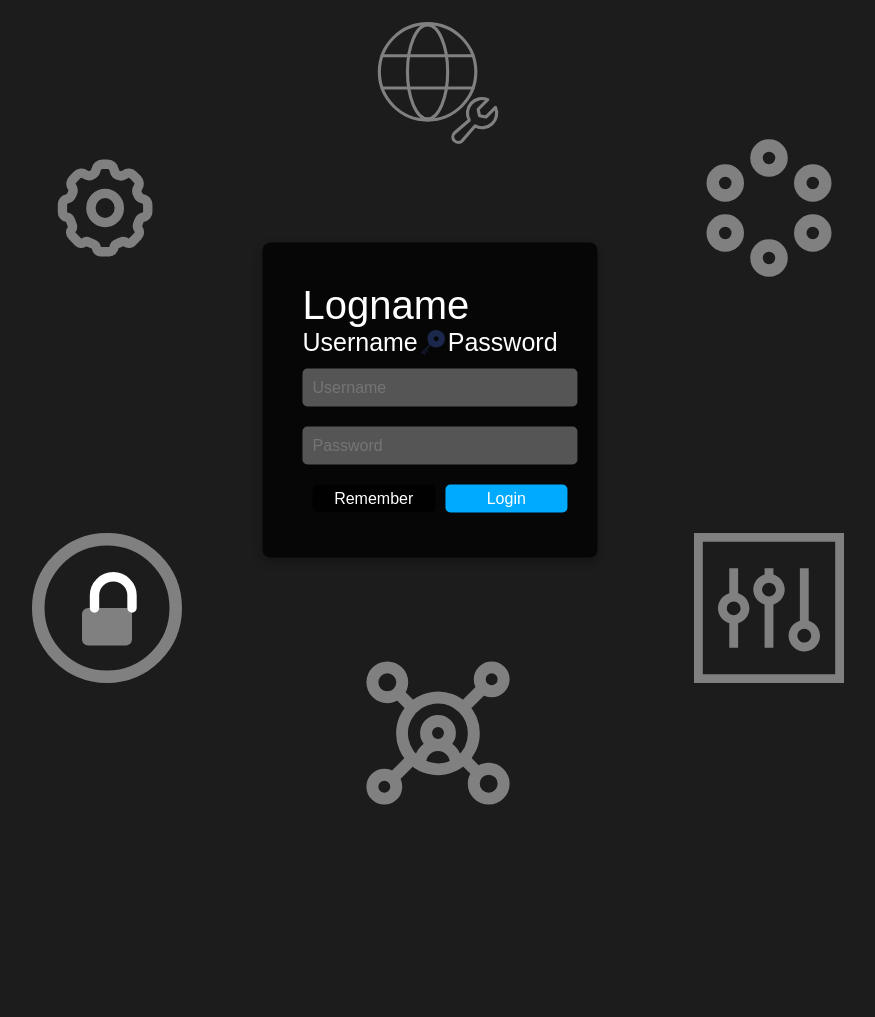
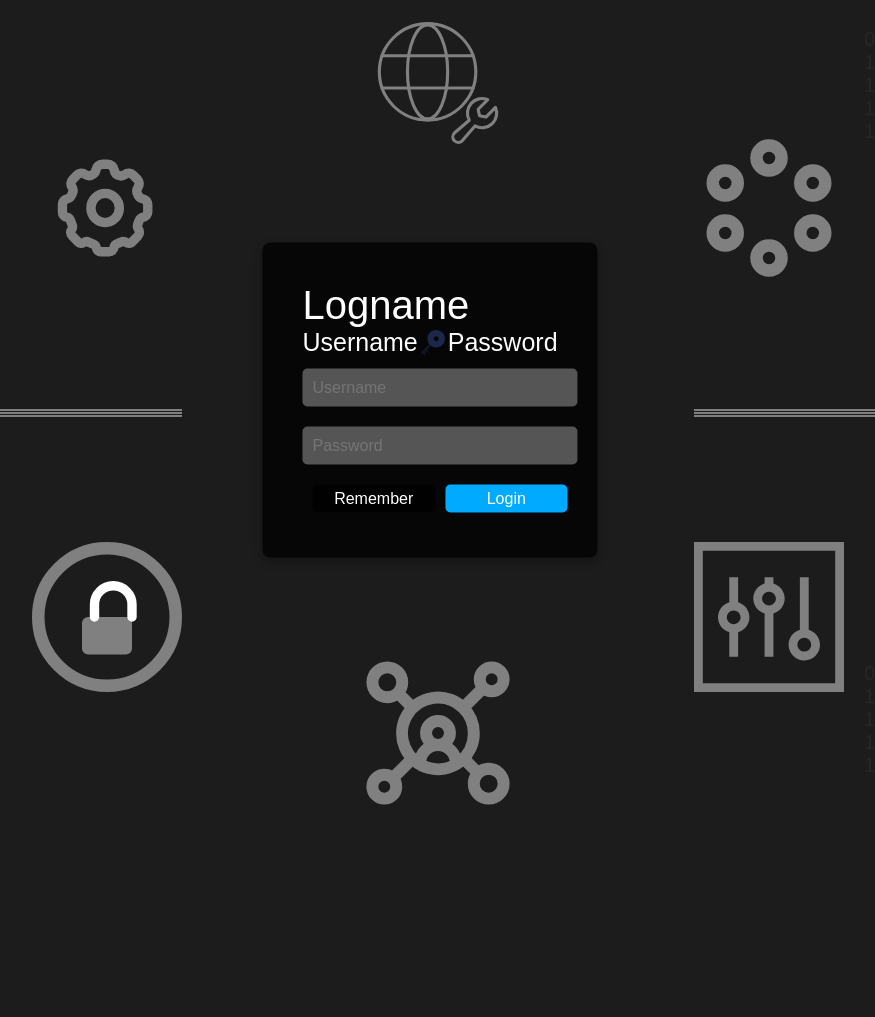
Before and after one commit to yimiponce01/login-construccion, a PHP site: page / in a window 1280 px wide. Shown: the whole page, without its empty margins (210-1085 px from the left). Before the commit the page ends 805 px from the top, so only its background shows below. Run offline with PHP 8.4, Linux system fonts and the light colour scheme.

Commit message:
inclusion de lineas

```diff
--- a/index.html
+++ b/index.html
@@ -12,13 +12,21 @@
     <div class="container-login">
         <div class="left-col">
             <div class="first-content">
+                <div class="content-binary content-binary-1">
                     <span class="binary">
-                    0 1 0 1 1 0 1 0 0 1 0 1 0 1 1 0 0 1 0 1 1 0 1 0 1 0 1 0 1 1 0 1 0 0 1 0 1 0 1 1 0 0 1 0 1 0 1 0 1 0
+                        0 1 0 1 0 1 0 0 1 1 0 1 0 0 1 0 1 0 1 1 0 0 1 0 1 1 0 1 0 1 0 1 0 1 1 0 1 0 0 1 0 1 0 1 1 0 0 1 0 1 0 1 0 1 0
                     </span>
+                </div>
+                <div class="line">
+                    <div class="child-line"></div>
+                    <div class="child-line"></div>
+                    <div class="child-line"></div>
+                </div>
+                <div class="content-binary content-binary-2">
                     <span class="binary">
-                    0 1 0 1 1 0 1 0 0 1 0 1 0 1 1 0 0 1 0 1 1 0 1 0 1 0 1 0 1 1 0 1 0 0 1 0 1 0 1 1 0 0 1 0 1 0 1 0
-                    1 0
+                        0 1 0 1 0 1 0 0 1 1 0 1 0 0 1 0 1 0 1 1 0 0 1 0 1 1 0 1 0 1 0 1 0 1 1 0 1 0 0 1 0 1 0 1 1 0 0 1 0 1 0 1 0 1 0
                     </span>
+                </div>
             </div>
             <div class="second-content">
                 <div class="content-icons">
@@ -32,6 +40,11 @@
                     </svg>
 
 
+                </div>
+                <div class="line">
+                    <div class="child-line"></div>
+                    <div class="child-line"></div>
+                    <div class="child-line"></div>
                 </div>
                 <div class="content-icons">
                     <svg class="icon" width="24" height="24" viewBox="0 0 24 24" fill="none" xmlns="http://www.w3.org/2000/svg">
@@ -90,6 +103,11 @@
                     </svg>
 
                 </div>
+                <div class="line">
+                    <div class="child-line"></div>
+                    <div class="child-line"></div>
+                    <div class="child-line"></div>
+                </div>
                 <div class="content-icons">
                     <svg width="800px" height="800px" viewBox="0 0 17 17" version="1.1" xmlns="http://www.w3.org/2000/svg" xmlns:xlink="http://www.w3.org/1999/xlink">
                         <path d="M0 0v17h17v-17h-17zM16 16h-15v-15h15v15zM4 10.232v2.768h1v-2.768c0.738-0.218 1.281-0.894 1.281-1.701s-0.543-1.483-1.281-1.701v-2.83h-1v2.83c-0.738 0.218-1.281 0.894-1.281 1.701s0.543 1.484 1.281 1.701zM4.5 7.75c0.431 0 0.781 0.351 0.781 0.781s-0.35 0.781-0.781 0.781-0.781-0.35-0.781-0.781 0.35-0.781 0.781-0.781zM8 8.107v4.893h1v-4.893c0.738-0.218 1.281-0.894 1.281-1.701s-0.543-1.483-1.281-1.701v-0.705h-1v0.705c-0.738 0.218-1.281 0.894-1.281 1.701s0.543 1.484 1.281 1.701zM8.5 5.625c0.431 0 0.781 0.351 0.781 0.781s-0.35 0.782-0.781 0.782-0.781-0.351-0.781-0.782 0.35-0.781 0.781-0.781zM12.5 13.417c0.982 0 1.781-0.799 1.781-1.781 0-0.808-0.543-1.483-1.281-1.701v-5.935h-1v5.935c-0.738 0.218-1.281 0.894-1.281 1.701 0 0.982 0.799 1.781 1.781 1.781zM12.5 10.854c0.431 0 0.781 0.351 0.781 0.781s-0.351 0.781-0.781 0.781-0.781-0.351-0.781-0.781 0.35-0.781 0.781-0.781z" fill="#808080" />
@@ -99,13 +117,21 @@
             </div>
 
             <div class="second-content">
-                <span class="binary">
-                    0 1 0 1 1 0 1 0 0 1 0 1 0 1 1 0 0 1 0 1 1 0 1 0 1 0 1 0 1 1 0 1 0 0 1 0 1 0 1 1 0 0 1 0 1 0 1 0 1 0
+                <div class="content-binary content-binary-1">
+                    <span class="binary-1">
+                        0 1 0 1 0 1 0 0 1 1 0 1 0 0 1 0 1 0 1 1 0 0 1 0 1 1 0 1 0 1 0 1 0 1 1 0 1 0 0 1 0 1 0 1 1 0 0 1 0 1 0 1 0 1 0
                     </span>
-                <span class="binary">
-                    0 1 0 1 1 0 1 0 0 1 0 1 0 1 1 0 0 1 0 1 1 0 1 0 1 0 1 0 1 1 0 1 0 0 1 0 1 0 1 1 0 0 1 0 1 0 1 0
-                    1 0
+                </div>
+                <div class="line">
+                    <div class="child-line"></div>
+                    <div class="child-line"></div>
+                    <div class="child-line"></div>
+                </div>
+                <div class="content-binary content-binary-2">
+                    <span class="binary-1">
+                        0 1 0 1 0 1 0 0 1 1 0 1 0 0 1 0 1 0 1 1 0 0 1 0 1 1 0 1 0 1 0 1 0 1 1 0 1 0 0 1 0 1 0 1 1 0 0 1 0 1 0 1 0 1 0
                     </span>
+                </div>
             </div>
 
         </div>
--- a/style.css
+++ b/style.css
@@ -10,7 +10,15 @@ body {
 .binary {
     font-size: 20px;
     color: rgba(255, 255, 255, 0.05);
+    padding: 20px 20px 40px 20px;
 }
+
+.binary-1 {
+    font-size: 20px;
+    color: rgba(255, 255, 255, 0.05);
+    padding: 20px 20px 40px 20px;
+}
+
 
 
 .container-login {
@@ -47,13 +55,33 @@ body {
     height: 100%;
 }
 
-.left-col .first-content {
-    display: flex;
-    flex-direction: column;
-    justify-content: space-between;
-    padding: 40px;
+.child-line {
+    width: 100%;
+    height: 2px;
+    margin-top: 1px;
+    background: #808080;
 }
 
+.left-col .first-content {
+    height: 100%;
+}
+
+.left-col .first-content .content-binary {
+    height: 50%;
+}
+
+.left-col .first-content .content-binary-1{
+    display: flex;
+    align-items: initial;
+    padding: 0px;
+}
+
+
+.left-col .first-content .content-binary-2{
+    display: flex;
+    align-items: end;
+    padding: 0px;
+}
 
 .left-col .second-content {
     height: 100%;
@@ -63,8 +91,8 @@ body {
 .left-col .second-content .content-icons {
     display: flex;
     height: 50%;
-    justify-content: center; /* Centrado vertical */
-    align-items: center; /* Centrado horizontal */
+    justify-content: center;
+    align-items: center;
 }
 
 
@@ -77,10 +105,30 @@ body {
 }
 
 .right-col .second-content {
+    height: 100%;
+}
+
+.right-col .second-content .content-binary {
+    height: 50%;
+}
+
+.right-col .second-content .content-binary-1{
     display: flex;
-    flex-direction: column;
-    justify-content: space-between;
-    padding: 40px;
+    align-items: initial;
+    padding: 0px;
+}
+
+.right-col .second-content .content-binary-1{
+    display: flex;
+    align-items: initial;
+    padding: 0px;
+}
+
+
+.right-col .second-content .content-binary-2{
+    display: flex;
+    align-items: end;
+    padding: 0px;
 }
 
 
```
Lines whose indentation alone changed are shown as unchanged.
